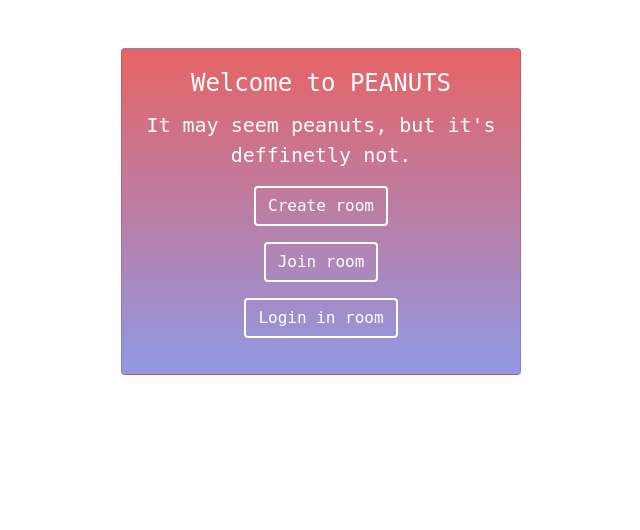
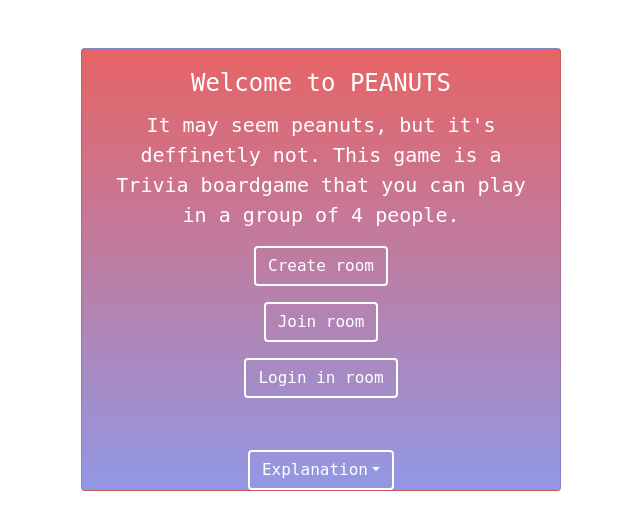
Before and after one commit to Renskejorien/webIK, a Flask app: page / in a window 1280 px wide. Shown: the part 72-602 px from the top of the page, without its empty margins (319-959 px from the left). Run offline with Flask 2, Linux system fonts and the light colour scheme; some libraries are stand-ins or nearby versions.

Commit message:
explenation game

```diff
--- a/webIK/templates/homescreen.html
+++ b/webIK/templates/homescreen.html
@@ -5,13 +5,21 @@
 {% endblock %}
 
 {% block main %}
-    <div class="card" style="width: 25rem;">
+    <div class="card" style="width: 30rem;">
         <div class="card-body">
             <h4 class="card-title">Welcome to PEANUTS</h4>
-            <p class="card-text">It may seem peanuts, but it's deffinetly not.</p>
+            <h9 class="card-text">It may seem peanuts, but it's deffinetly not. This game is a Trivia boardgame that you can play in a group of 4 people.</h9>
+            <p></p>
             <p class="red"><a href="/newroom"><button class="btn btn-outline-dark" name="newroom">Create room</button></a></p>
             <p><a href="/existingroom"><button class="btn btn-outline-dark" name="existingroom">Join room</button></a></p>
             <p><a href="/login"><button class="btn btn-outline-dark" name="login">Login in room</button></a></p>
         </div>
+        <p></p>
+        <div class="dropdown">
+        <button class="btn btn-outline-dark dropdown-toggle" type="button" id="dropdownMenuButton" data-toggle="dropdown" aria-haspopup="true" aria-expanded="false">
+            Explanation</button>
+        <div class="dropdown-menu" aria-labelledby="dropdownMenuButton">
+            <a href="#" style="color: black">One of you has to create a room and the others can join you room by your unique room code.
+                You have to respond in 24 hours when it's your turn.</a>
     </div>
 {% endblock %}
```
